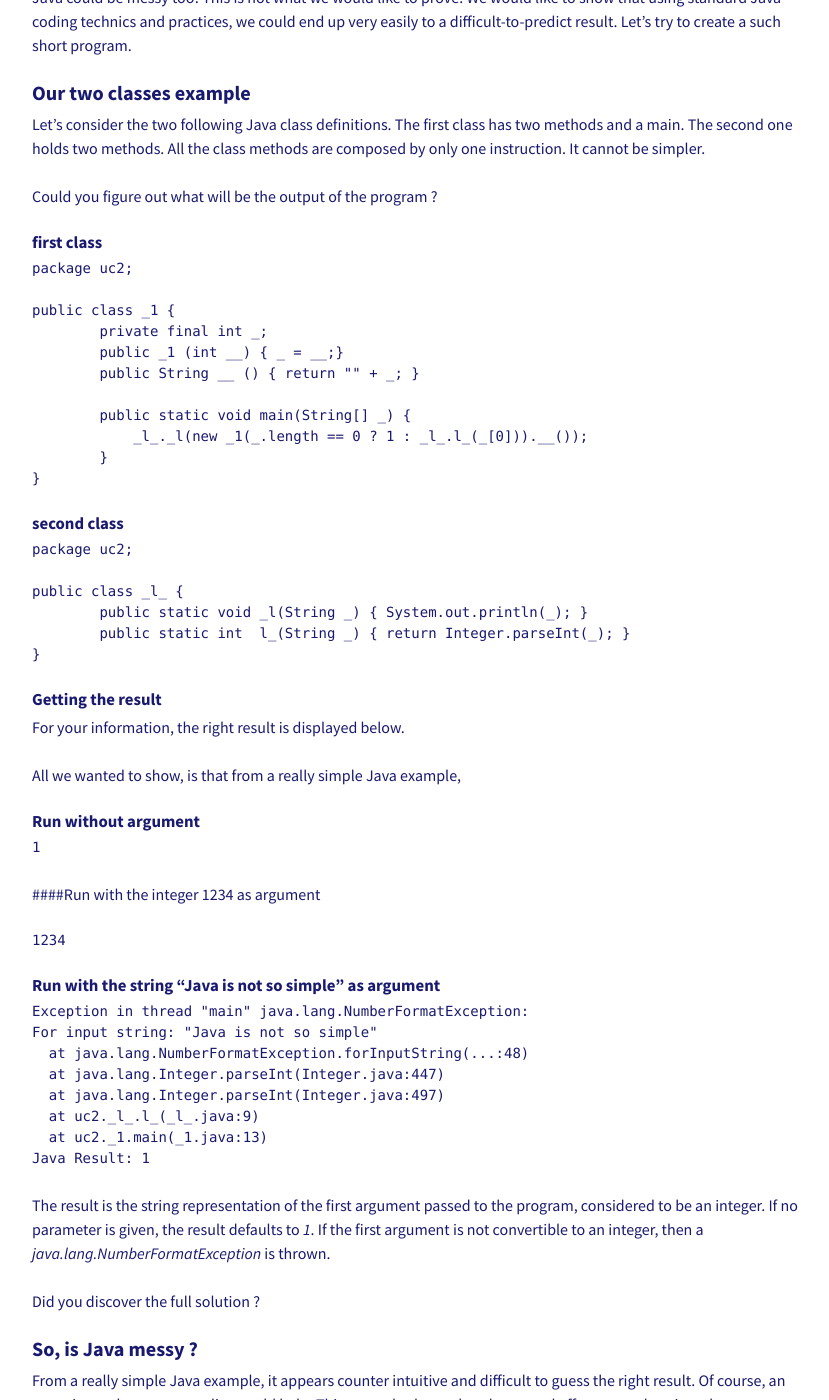
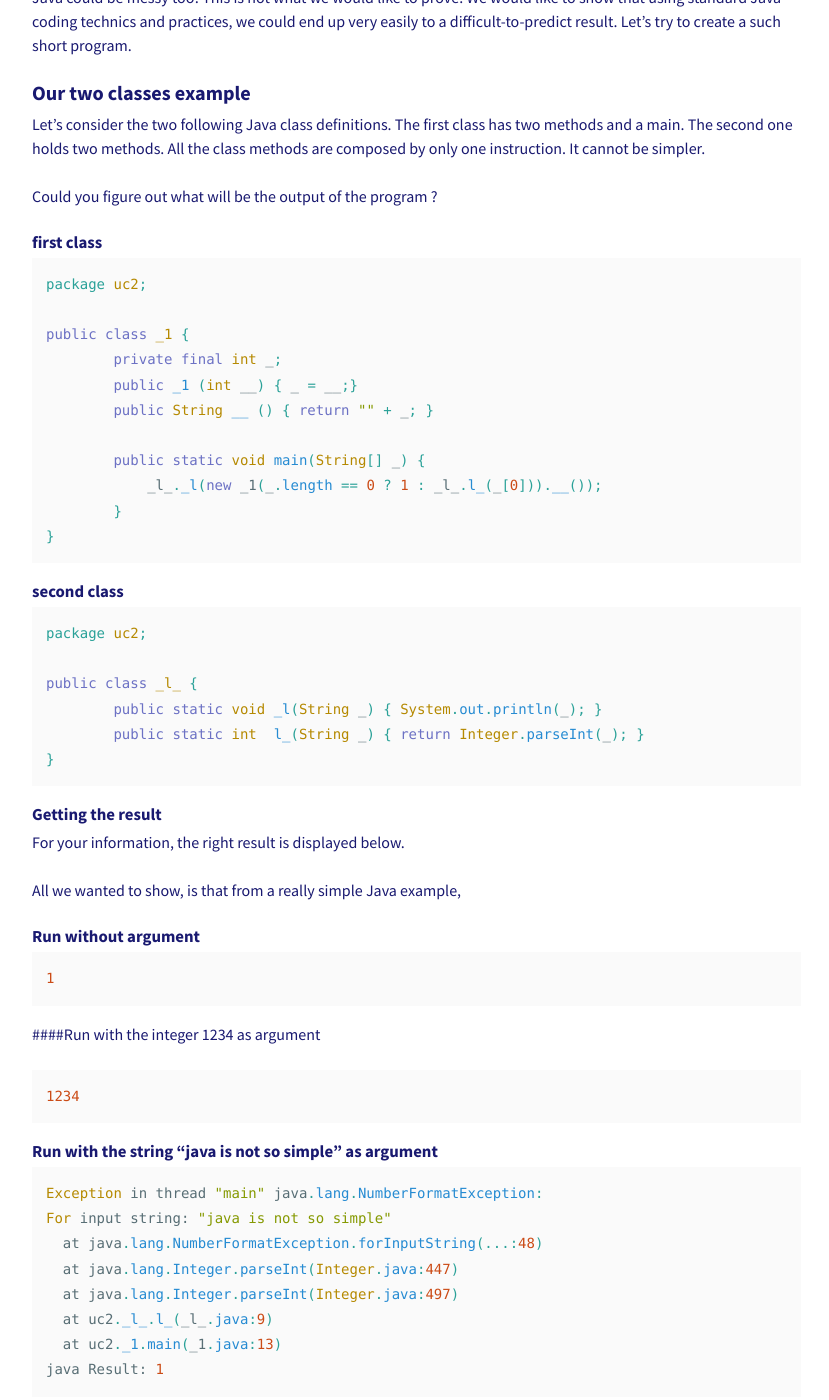
Before and after one commit to neonira/neonira.github.io, a Jekyll site: the page built from _posts/2006-10-27-messy-java.md, in a window 1280 px wide and 1400 px high, scrolled down 763 px. Shown: the whole window, without its empty margins (335-1164 px from the left). Built offline with Jekyll 4.4.1, drawn with Linux system fonts in a browser that asks for light colours; nearby versions of some CDN libraries; comment, search, counter and statistics services are not loaded.

Commit message:
modified java post

````diff
--- a/_posts/2006-10-27-messy-java.md
+++ b/_posts/2006-10-27-messy-java.md
@@ -16,7 +16,7 @@ Of course, we could enter a great Java obfuscation contest, and come with a coun
 ### Our two classes example
 Let's consider the two following Java class definitions. The first class has two methods and a main. The second one holds two methods. All the class methods are composed by only one instruction. It cannot be simpler.<br/><br/> Could you figure out what will be the output of the program ?
 #### first class
-```Java
+```java
 package uc2;
 
 public class _1 {
@@ -31,7 +31,7 @@ public class _1 {
 ```
 
 #### second class
-```Java
+```java
 package uc2;
 
 public class _l_ {
@@ -46,25 +46,25 @@ For your information, the right result is displayed below.
 All we wanted to show, is that from a really simple Java example,
 
 #### Run without argument
-```Java
+```java
 1
 ```
 
 ####Run with the integer 1234 as argument
-```Java
+```java
 1234
 ```
 
-#### Run with the string "Java is not so simple" as argument
-```Java
+#### Run with the string "java is not so simple" as argument
+```java
 Exception in thread "main" java.lang.NumberFormatException:
-For input string: "Java is not so simple"
+For input string: "java is not so simple"
   at java.lang.NumberFormatException.forInputString(...:48)
   at java.lang.Integer.parseInt(Integer.java:447)
   at java.lang.Integer.parseInt(Integer.java:497)
   at uc2._l_.l_(_l_.java:9)
   at uc2._1.main(_1.java:13)
-Java Result: 1
+java Result: 1
 ```
 The result is the string representation of the first argument passed
 to the program, considered to be an integer. If no parameter is given,
````
